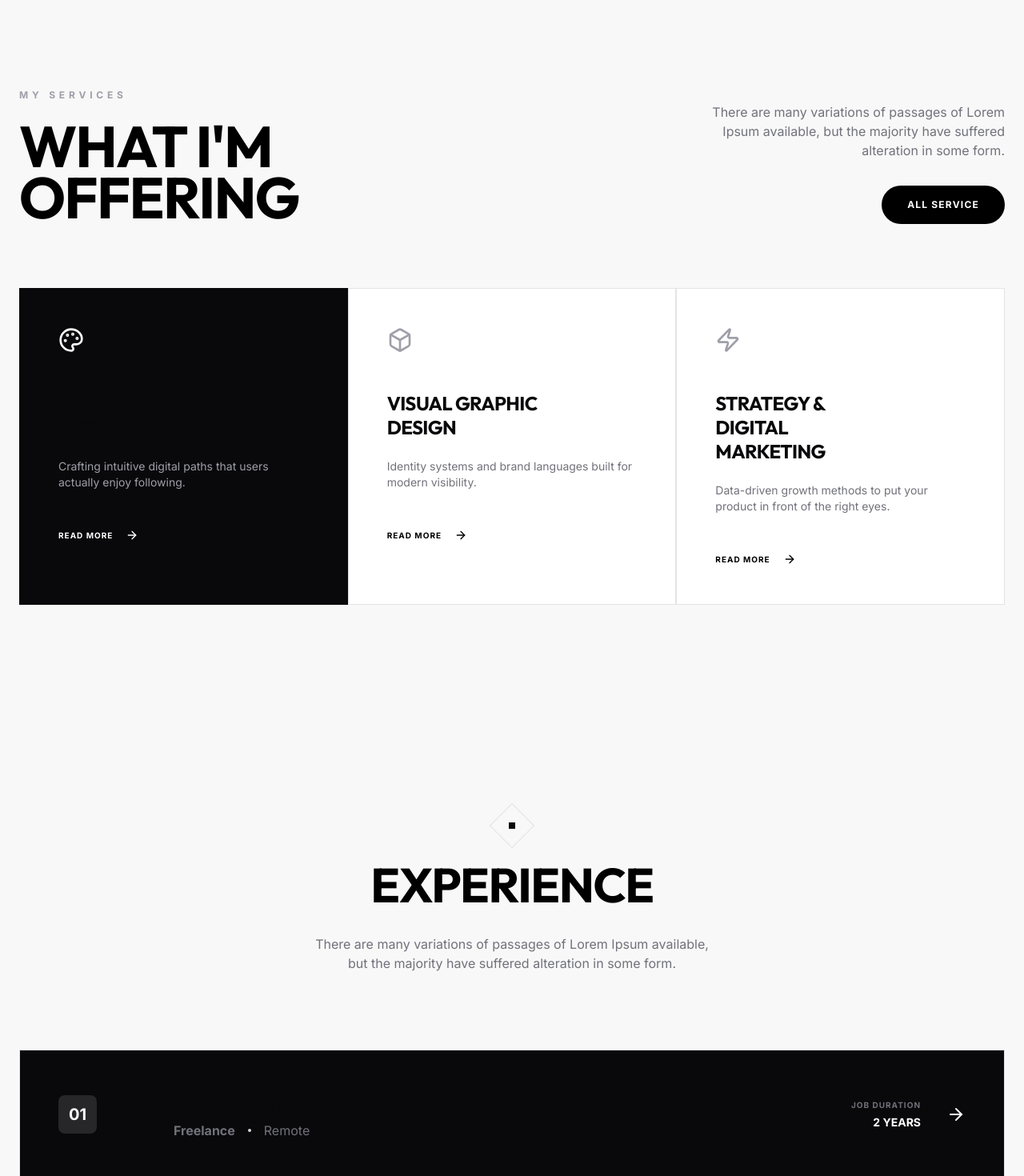
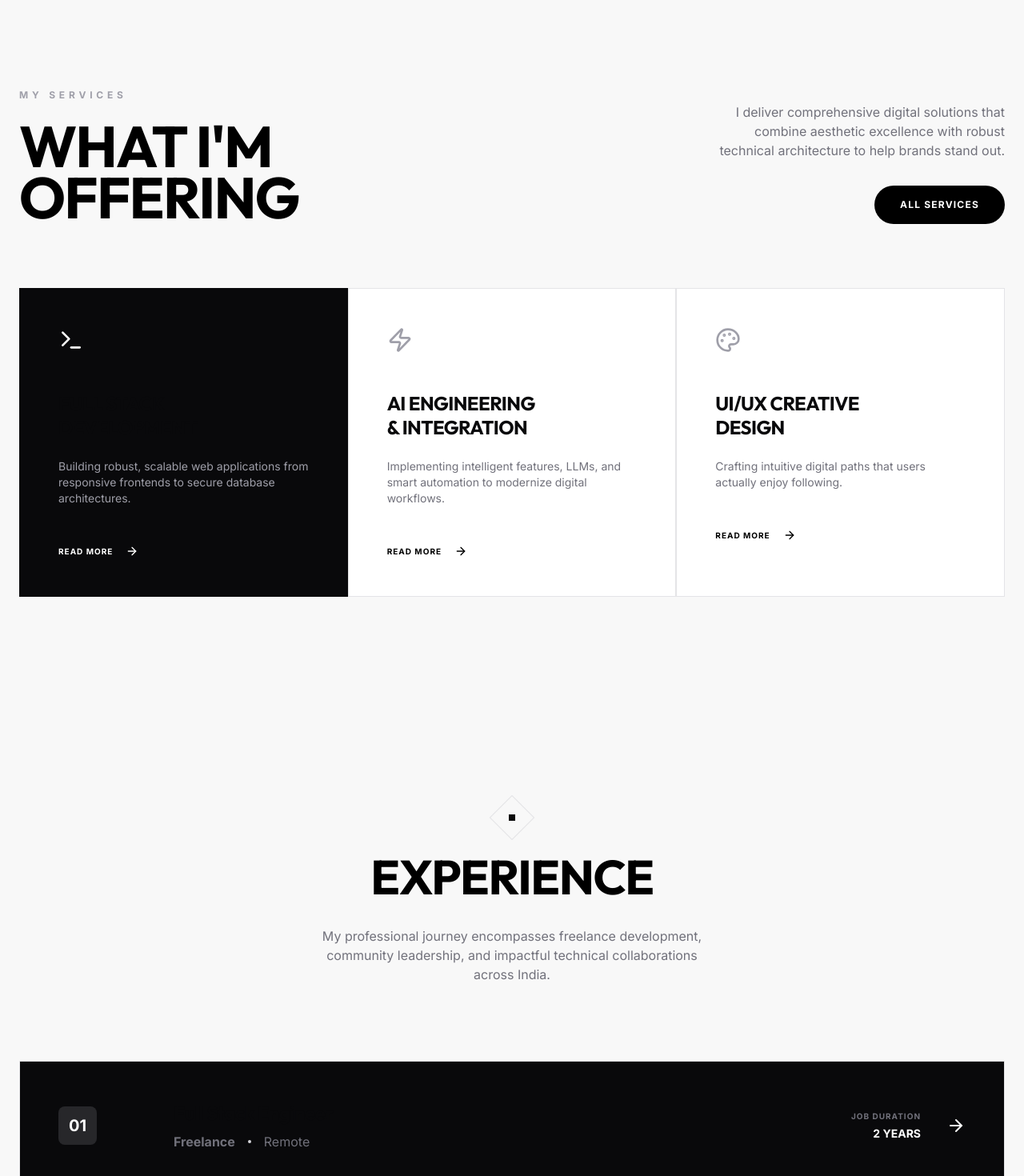
Before and after one commit to shashi00013/my-portfolio-website, a React (Vite) app: page / in a window 1280 px wide. Shown: the part 820-2290 px from the top of the page at 80% size. Built offline with nearby package versions, Linux system fonts and the light colour scheme; no server answers.

Commit message:
fix: Remove all lorem ipsum, fix grammar, and update project details

```diff
--- a/src/components/Career.tsx
+++ b/src/components/Career.tsx
@@ -44,7 +44,7 @@ export function Career() {
             EXPERIENCE
           </h2>
           <p className="text-zinc-500 max-w-lg">
-            There are many variations of passages of Lorem Ipsum available, but the majority have suffered alteration in some form.
+            My professional journey encompasses freelance development, community leadership, and impactful technical collaborations across India.
           </p>
         </div>
 
--- a/src/components/ContactSection.tsx
+++ b/src/components/ContactSection.tsx
@@ -102,7 +102,7 @@ export function Contact() {
             </svg>
           </div>
 
-          <p className="text-zinc-500 font-medium">Have a nice works? reach out and let's chat.</p>
+          <p className="text-zinc-500 font-medium">Have a project in mind? Reach out and let's chat.</p>
         </div>
 
         <div className="max-w-4xl mx-auto">
@@ -126,7 +126,7 @@ export function Contact() {
                   required
                   value={formData.email}
                   onChange={e => setFormData({...formData, email: e.target.value})}
-                  placeholder="Where can i reply"
+                  placeholder="Where can I reply?"
                   className="w-full bg-transparent border-b border-zinc-200 py-4 focus:border-zinc-950 outline-none transition-all placeholder:text-zinc-300 font-medium text-lg"
                 />
               </div>
@@ -176,7 +176,7 @@ export function Contact() {
                    </svg>
                 </div>
               </div>
-              <p className="text-[10px] font-bold text-zinc-400 tracking-widest uppercase">I'll must get back to you within 24 hours</p>
+              <p className="text-[10px] font-bold text-zinc-400 tracking-widest uppercase">I will get back to you within 24 hours</p>
             </div>
           </form>
         </div>
--- a/src/components/Projects.tsx
+++ b/src/components/Projects.tsx
@@ -3,23 +3,23 @@ import { ArrowRight, ExternalLink } from "lucide-react";
 
 const caseStudies = [
   {
-    title: "Web Design for fintech payment solutions.",
-    category: "WEB DESIGN",
-    description: "For now, a visual Designer trying to launch and focus on making digital experiences that really work for people. Any project, at any level list do it.",
+    title: "High-Performance Next.js E-Commerce Platform.",
+    category: "FULL STACK",
+    description: "Built a fully functional e-commerce platform using Next.js 14, integrating Stripe for payments, Tailwind CSS for styling, and Firebase for real-time order tracking and auth.",
     image: "https://images.unsplash.com/photo-1551288049-bebda4e38f71?q=80&w=2070&auto=format&fit=crop",
     linkText: "See Details"
   },
   {
-    title: "Minimal Agency website for startups business.",
-    category: "WEB DESIGN",
-    description: "How to run a successful business with your partner (and stay together). Making your studio is a beautiful adventure but also a big disaster if you don't do it right.",
+    title: "AI-Powered Customer Support SaaS.",
+    category: "AI & WEB",
+    description: "Developed an intelligent chatbot dashboard leveraging the Gemini API and React. Real-time context-aware responses reduced support tickets by 40%.",
     image: "https://images.unsplash.com/photo-1551135049-8a33b5883817?q=80&w=2070&auto=format&fit=crop",
     linkText: "See Details"
   },
   {
-    title: "Saas web and app design project.",
-    category: "WEB DESIGN",
-    description: "A data enablement platform powered by identity, centered on privacy, integrated everywhere.",
+    title: "Real-Time Collaborative Code Editor.",
+    category: "WEB APP",
+    description: "Engineered a collaborative code editor using WebSockets and React. Multiple users can edit the same file simultaneously with syntax highlighting and live preview.",
     image: "/src/assets/images/new_original_shashi_photo_1779121742145.png",
     linkText: "See Details"
   }
@@ -37,7 +37,7 @@ export function Projects() {
             CASE STUDY
           </h2>
           <p className="text-zinc-500 max-w-lg mb-20">
-            There are many variations of passages of Lorem Ipsum available, but the majority have suffered alteration in some form.
+            I've collaborated on and built various impactful projects from scalable full-stack applications to intuitive interfaces. Here are some case studies detailing the architecture and design logic behind my work.
           </p>
         </div>
 
--- a/src/components/Services.tsx
+++ b/src/components/Services.tsx
@@ -3,21 +3,21 @@ import { ArrowRight, Box, Camera, Palette, Shield, Terminal, Zap } from "lucide-
 
 const services = [
   {
+    title: "FULL STACK DEVELOPMENT",
+    desc: "Building robust, scalable web applications from responsive frontends to secure database architectures.",
+    icon: <Terminal size={32} />,
+    dark: true
+  },
+  {
+    title: "AI ENGINEERING & INTEGRATION",
+    desc: "Implementing intelligent features, LLMs, and smart automation to modernize digital workflows.",
+    icon: <Zap size={32} />,
+    dark: false
+  },
+  {
     title: "UI/UX CREATIVE DESIGN",
     desc: "Crafting intuitive digital paths that users actually enjoy following.",
     icon: <Palette size={32} />,
-    dark: true
-  },
-  {
-    title: "VISUAL GRAPHIC DESIGN",
-    desc: "Identity systems and brand languages built for modern visibility.",
-    icon: <Box size={32} />,
-    dark: false
-  },
-  {
-    title: "STRATEGY & DIGITAL MARKETING",
-    desc: "Data-driven growth methods to put your product in front of the right eyes.",
-    icon: <Zap size={32} />,
     dark: false
   }
 ];
@@ -35,14 +35,14 @@ export default function Services() {
           </div>
           <div className="flex flex-col items-start lg:items-end gap-8">
             <p className="text-zinc-500 max-w-sm lg:text-right">
-              There are many variations of passages of Lorem Ipsum available, but the majority have suffered alteration in some form.
+              I deliver comprehensive digital solutions that combine aesthetic excellence with robust technical architecture to help brands stand out.
             </p>
             <motion.button
               whileHover={{ scale: 1.05 }}
               whileTap={{ scale: 0.95 }}
               className="bg-black text-white px-8 py-4 rounded-full font-bold text-xs tracking-widest uppercase"
             >
-              All Service
+              All Services
             </motion.button>
           </div>
         </div>
```
